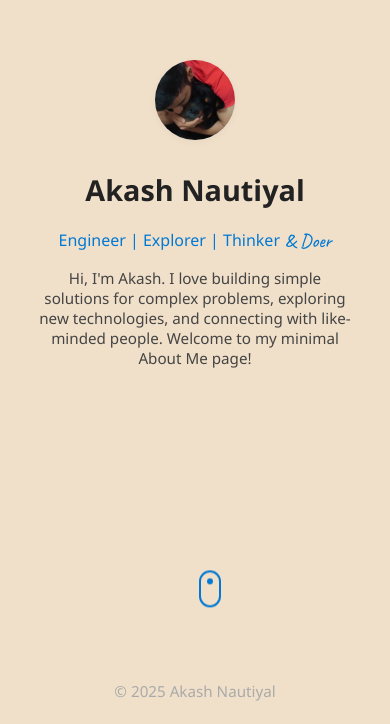
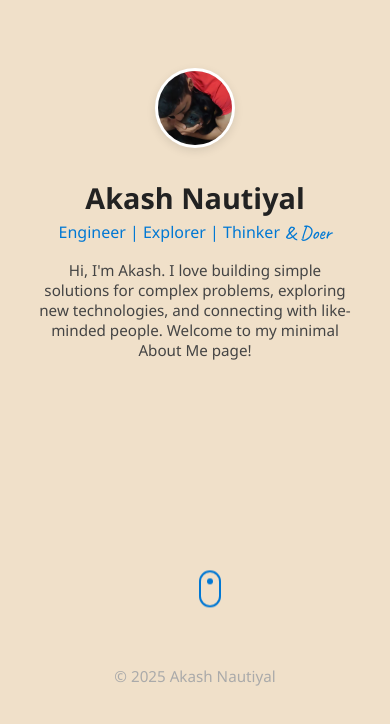
Before and after one commit to AkashNautiyal1/website, a website: page index.html in a window 390 px wide. Shown: the part 193-917 px from the top of the page. After the commit the page ends 887 px from the top, so only its background shows below. Drawn offline with Linux system fonts and the light colour scheme.

Commit message:
Phonefixes

```diff
--- a/index.html
+++ b/index.html
@@ -3,6 +3,8 @@
 <head>
     <meta charset="UTF-8">
     <meta name="viewport" content="width=device-width, initial-scale=1.0, maximum-scale=1.0, user-scalable=no, shrink-to-fit=no">
+    <meta http-equiv="X-UA-Compatible" content="IE=edge">
+    <meta name="format-detection" content="telephone=no">
     <title>Akash Nautiyal</title>
     <link rel="preconnect" href="https://fonts.googleapis.com">
     <link rel="preconnect" href="https://fonts.gstatic.com" crossorigin>
@@ -14,7 +16,7 @@
         <div class="page-section first-section">
         <main class="content-area">
             <div class="profile-pic-container">
-                <img src="images/profile.jpg?v=2" class="profile-pic" alt="Profile Photo" onerror="this.onerror=null;this.src='images/default-avatar.svg';">
+                <img src="images/profile.png?v=3" class="profile-pic" alt="Profile Photo" onerror="this.onerror=null;this.src='images/default-avatar.svg';">
             </div>
             <h1>Akash Nautiyal</h1>
             <p class="subtitle">Engineer | Explorer | Thinker<span class="handwritten">&nbsp;&amp; Doer</span></p>
--- a/script.js
+++ b/script.js
@@ -5,9 +5,30 @@
 document.addEventListener('DOMContentLoaded', function() {
   console.log('DOM Content Loaded - Initializing sections');
 
+  // Fix for iOS devices
+  if (/iPhone|iPad|iPod/i.test(navigator.userAgent)) {
+    document.documentElement.classList.add('ios-device');
+
+    // Force repaint on iOS
+    setTimeout(function() {
+      document.body.style.display = 'none';
+      document.body.offsetHeight; // Trigger reflow
+      document.body.style.display = '';
+    }, 10);
+  }
+
   // Check if profile image loaded correctly
   const profileImg = document.querySelector('.profile-pic');
   if (profileImg) {
+    // Ensure image is fully loaded before displaying
+    profileImg.style.opacity = '0';
+    profileImg.onload = function() {
+      // Once loaded, fade it in
+      profileImg.style.transition = 'opacity 0.3s ease';
+      profileImg.style.opacity = '1';
+      console.log('Profile image loaded successfully');
+    };
+
     // Force reload the image to bypass cache
     const currentSrc = profileImg.src;
     profileImg.src = '';
@@ -19,6 +40,7 @@ document.addEventListener('DOMContentLoaded', function() {
       console.error('Profile image failed to load');
       // Fallback to the SVG placeholder if image fails to load
       this.src = 'images/default-avatar.svg';
+      this.style.opacity = '1'; // Show the fallback immediately
     });
   }
   // Set first section as active initially
--- a/style.css
+++ b/style.css
@@ -1,5 +1,16 @@
-html {
+/* Mobile Reset */
+* {
+    box-sizing: border-box;
+    margin: 0;
+    padding: 0;
+}
+
+html, body {
     scroll-behavior: smooth;
+    width: 100%;
+    max-width: 100%;
+    overflow-x: hidden;
+    -webkit-text-size-adjust: 100%;
 }
 
 body {
@@ -8,7 +19,8 @@ body {
     margin: 0;
     padding: 0;
     height: 100%;
-    overflow: hidden;
+    position: relative;
+    text-align: center;
 }
 
 /* Prevent all scrollbars */
@@ -26,18 +38,27 @@ body {
     height: 100vh;
     overflow: hidden;
     position: relative;
+    margin: 0;
+    padding: 0;
+    left: 0;
+    right: 0;
+    box-sizing: border-box;
 }
 
 .page-section {
     min-height: 100vh;
     width: 100%;
+    max-width: 100vw;
     position: absolute;
     top: 0;
     left: 0;
+    right: 0;
+    margin: 0 auto;
     display: flex;
     flex-direction: column;
     transition: transform 0.8s ease;
     overflow: hidden;
+    box-sizing: border-box;
 }
 
 .first-section {
@@ -93,16 +114,17 @@ body {
 }
 
 .profile-pic-container {
-    width: 96px;
-    height: 96px;
+    width: 120px;
+    height: 120px;
     border-radius: 50%;
     margin-bottom: 1.5em;
-    box-shadow: 0 2px 8px rgba(0,0,0,0.04);
+    box-shadow: 0 3px 10px rgba(0,0,0,0.1);
     background-color: #e0e0e0;
     overflow: hidden;
     display: flex;
     align-items: center;
     justify-content: center;
+    border: 3px solid white;
 }
 
 .profile-pic {
@@ -316,21 +338,26 @@ footer {
 
 .tech-stack {
     padding: 0.5em;
+    width: 100%;
     max-width: 700px;
     margin: 0 auto;
     text-align: center;
     line-height: 1.7;
+    box-sizing: border-box;
 }
 
 .tech-category {
     color:#444;
     margin: 0.8em 0;
     font-size: 0.9em;
-    max-width: 95%;
+    width: 90%;
+    max-width: 90%;
     margin-left: auto;
     margin-right: auto;
     word-wrap: break-word;
     line-height: 1.8;
+    box-sizing: border-box;
+    padding: 0 10px;
 }
 
 .tech-item {
@@ -354,19 +381,28 @@ footer {
         width: 100%;
         max-width: 100vw;
         overflow-x: hidden;
+        margin: 0;
+        padding: 0;
     }
 
     .page-container {
         width: 100%;
         max-width: 100vw;
+        padding: 0;
+        margin: 0;
+        left: 0;
+        right: 0;
     }
 
     .page-section {
         width: 100%;
+        max-width: 100%;
         align-items: center;
         justify-content: center;
         left: 0;
         right: 0;
+        margin: 0;
+        padding: 0;
     }
 
     .content-area {
```
